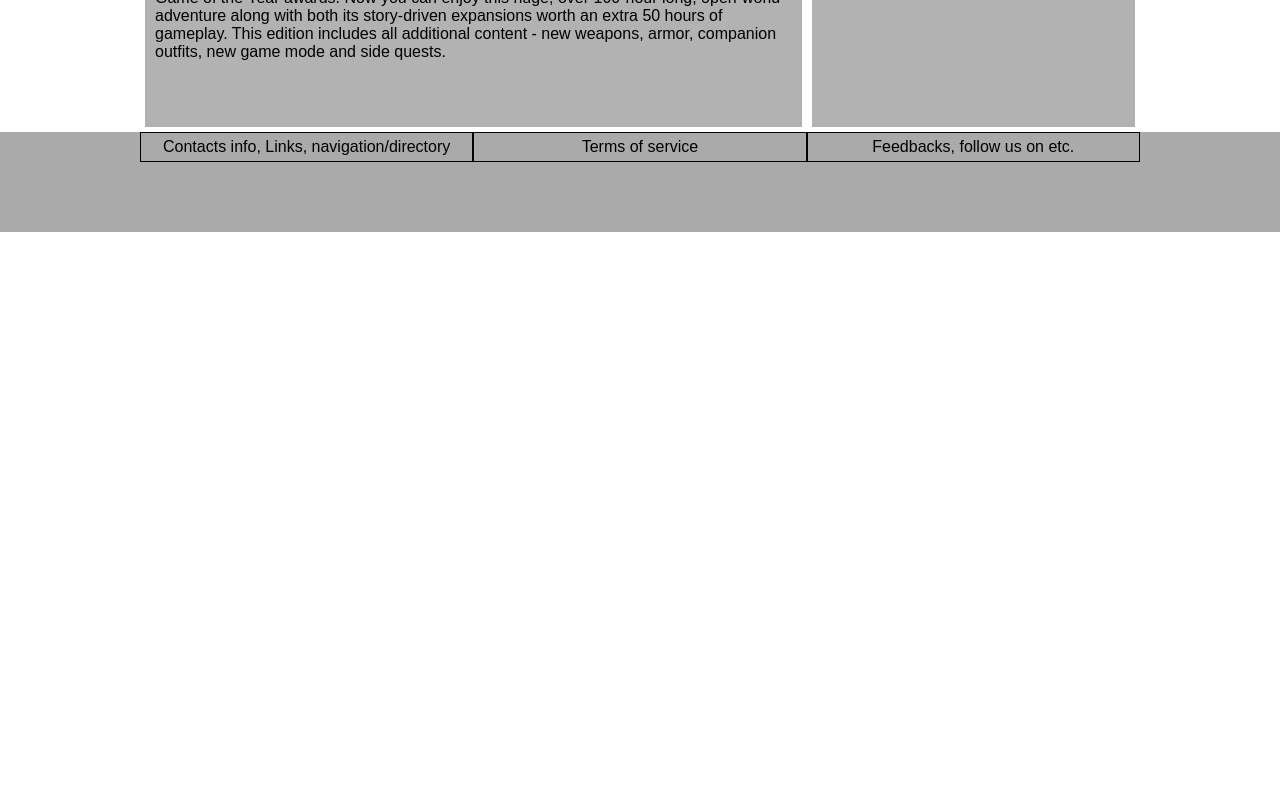
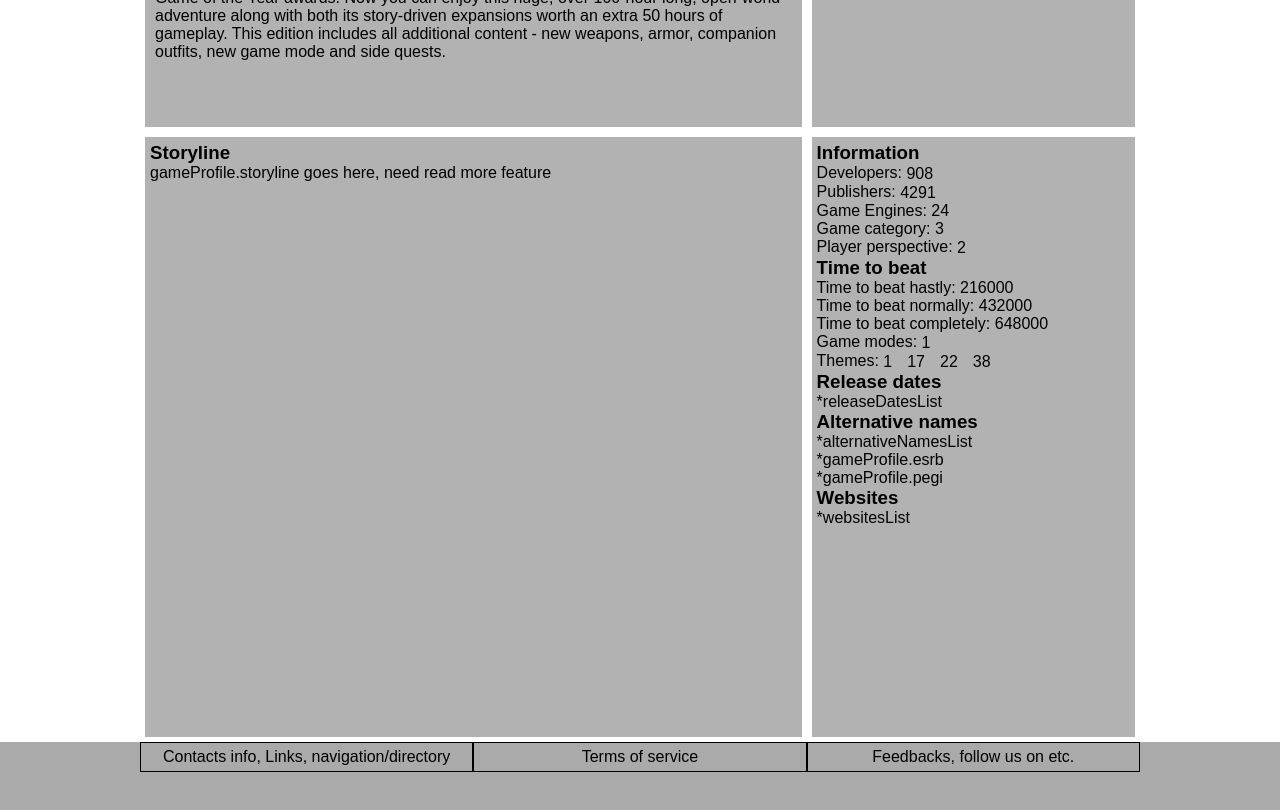
Before and after one commit to avanichyanukroh/warp-zone, a React (Create React App) app: page / in a window 1280 px wide. Shown: the part 720-1530 px from the top of the page. Before the commit the page ends 952 px from the top, so only its background shows below. Built offline with nearby package versions, Linux system fonts and the light colour scheme; the HTML template or start-up script is replaced by a standard one.

Commit message:
added more game info to side content, work in progress

```diff
--- a/src/components/App/main/game-profile/about-section.js
+++ b/src/components/App/main/game-profile/about-section.js
@@ -12,8 +12,7 @@ export class AboutSection extends React.Component {
 			<div className="about-section-container">
 				<p className="about-info">Genre: something, something</p>
 				<p className="about-info">Platform: something, something</p>
-				<p className="about-summary">Become a professional monster slayer and embark on an adventure of epic proportions! Upon its release, The Witcher 3: Wild Hunt became an instant classic, claiming over 250 Game of the Year awards. Now you can enjoy this huge, over 100-hour long, open-world adventure along with both its story-driven expansions worth an extra 50 hours of gameplay. This edition includes all additional content - new weapons, armor, companion outfits, new game mode and side quests.
-</p>
+				<p className="about-summary">{gameProfile.summary}</p>
 			</div>
 		)
 	};
--- a/src/components/App/main/game-profile/game-profile.css
+++ b/src/components/App/main/game-profile/game-profile.css
@@ -119,3 +119,15 @@ h1, h2, h3 {
 	padding-left: 5px;
 	padding-right: 5px;
 }
+
+.main-content-2,
+.side-content-2 {
+	padding: 5px;
+}
+
+.main-content-section-container,
+.side-content-section-container {
+	padding: 5px;
+	height: 600px;
+	background-color: rgba(0, 0, 0, 0.3);
+}
--- a/src/components/App/main/game-profile/game-profile.js
+++ b/src/components/App/main/game-profile/game-profile.js
@@ -16,6 +16,16 @@ export class GameProfile extends React.Component {
 		const releaseDateString = releaseDate.toString();
 		const releaseDateSplit = releaseDateString.split(' ');
 		const releaseDateDisplay = releaseDateSplit[1] + ' ' + releaseDateSplit[2] + ', ' + releaseDateSplit[3];
+
+		const developersList = gameProfile.developers.map((developer) => <li>{developer}</li>);
+		const publishersList = gameProfile.publishers.map((publisher) => <li>{publisher}</li>);
+		const gameEnginesList = gameProfile.game_engines.map((gameEngine) => <li>{gameEngine}</li>);
+		const playerPerspectivesList = gameProfile.player_perspectives.map((playerPerspective) => <li>{playerPerspective}</li>);
+		const gameModesList = gameProfile.game_modes.map((gameMode) => <li>{gameMode}</li>);
+		const themesList = gameProfile.themes.map((theme) => <li>{theme}</li>);
+		const releaseDatesList = gameProfile.release_dates.map((releaseDate) => <li>{releaseDate.human}</li>);
+		const alternativeNamesList = gameProfile.alternative_names.map((alternativeName) => <li>{alternativeName}</li>);
+		const websitesList = gameProfile.websites.map((website) => <li>{website}</li>);
 
 		return(
 			<div>
@@ -56,6 +66,38 @@ export class GameProfile extends React.Component {
 						</div>
 					</div>
 				</div>
+				<div className="row game-profile-container-2">
+					<div className="col-8 main-content-2">
+						<div className="main-content-section-container">
+							<h3>Storyline</h3>
+							<p>gameProfile.storyline goes here, need read more feature</p>
+						</div>
+					</div>
+					<div className="col-4 side-content-2">
+						<div className="side-content-section-container">
+						<h3>Information</h3>
+						<p className="developers-section">Developers: {developersList}</p>
+						<p>Publishers: {publishersList}</p>
+						<p>Game Engines: {gameEnginesList}</p>
+						<p>Game category: {gameProfile.category}</p>
+						<p>Player perspective: {playerPerspectivesList}</p>
+						<h3>Time to beat</h3>
+						<p>Time to beat hastly: {gameProfile.time_to_beat.hastly}</p>
+						<p>Time to beat normally: {gameProfile.time_to_beat.normally}</p>
+						<p>Time to beat completely: {gameProfile.time_to_beat.completely}</p>
+						<p>Game modes: {gameModesList}</p>
+						<p>Themes: {themesList}</p>
+						<h3>Release dates</h3>
+						<p>*releaseDatesList</p>
+						<h3>Alternative names</h3>
+						<p>*alternativeNamesList</p>
+						<p>*gameProfile.esrb</p>
+						<p>*gameProfile.pegi</p>
+						<h3>Websites</h3>
+						<p>*websitesList</p>
+						</div>
+					</div>
+				</div>
 			</div>
 		)
 	};
--- a/src/components/App/main/game-profile/video-player.js
+++ b/src/components/App/main/game-profile/video-player.js
@@ -13,9 +13,9 @@ export class VideoPlayer extends React.Component {
 			<div className="video-player-container">
 				<iframe
 					className="col-12 video-player"
-					allowfullscreen="allowfullscreen"
+					allowFullScreen="allowfullscreen"
 					src="https://www.youtube.com/embed/qy8jmm9kY4A?autoplay=1"
-					autofocus>
+					autoFocus>
 				</iframe>
 			</div>
 		)
```
Also changed, not shown: 1 other file (tests, documents, lock files or other folders).
